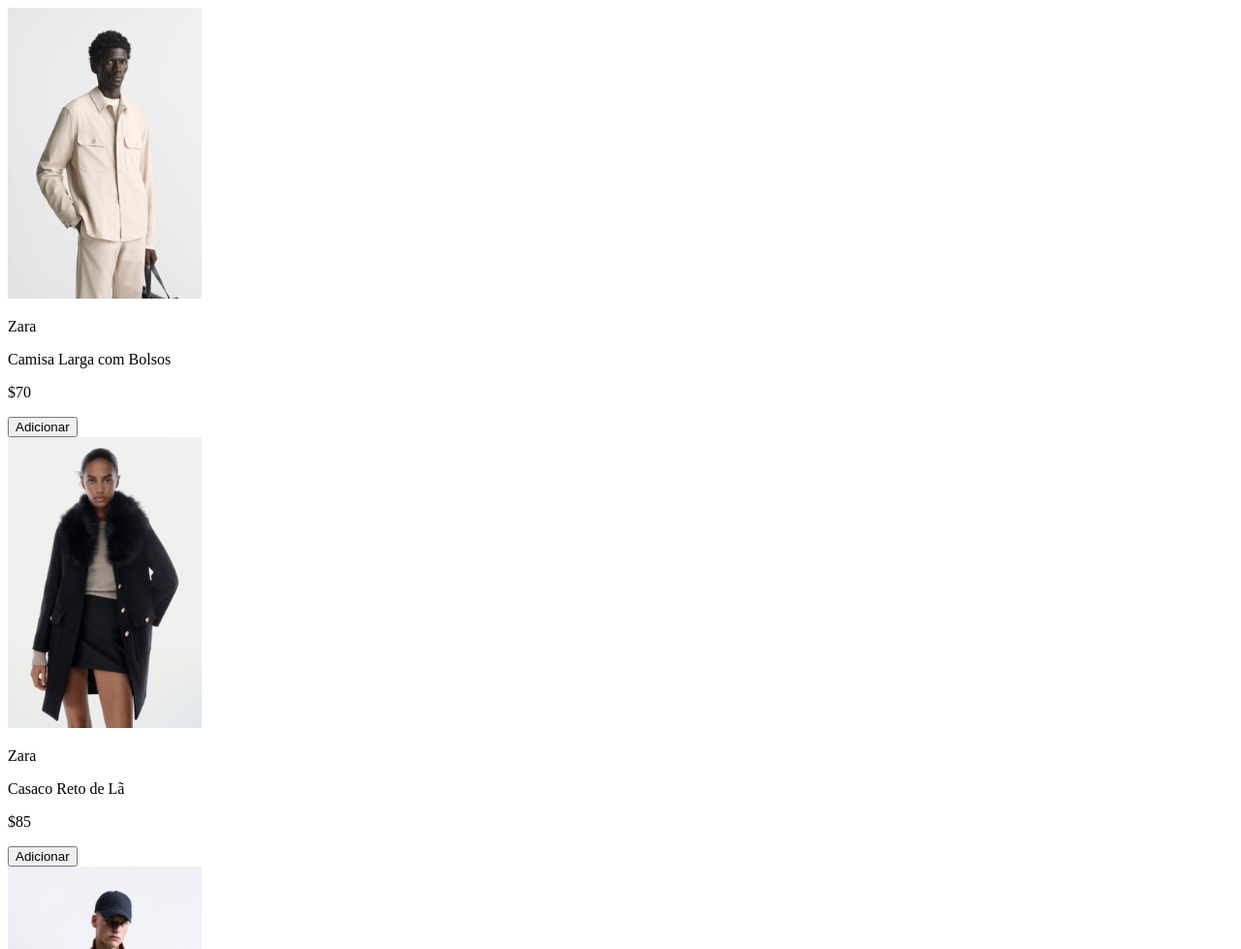
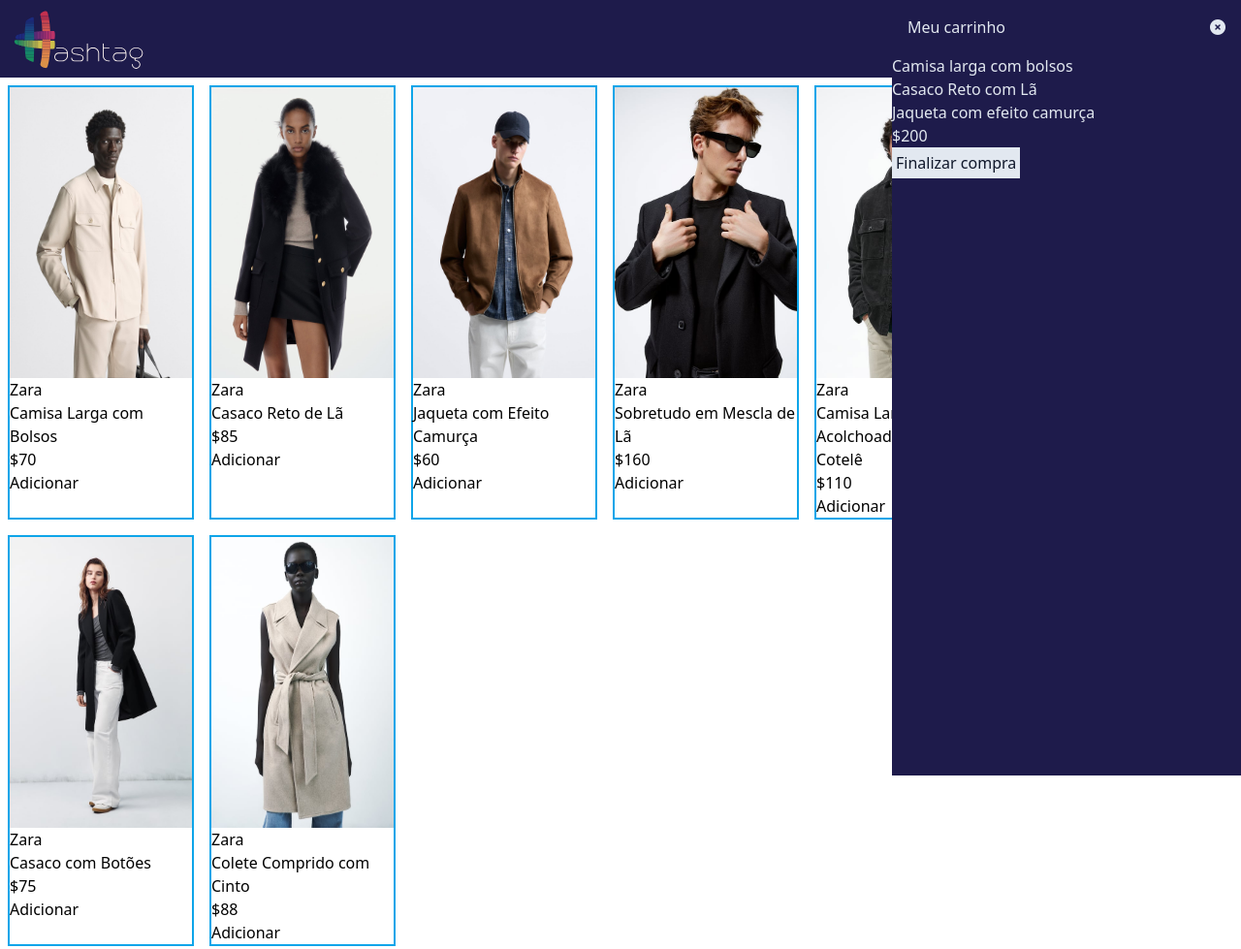
Before and after one commit to PatsFerrer/magazine-bugsoft, a website built with Vite: page index.html in a window 1280 px wide. Shown: the top 979 px of the page at 97% size. Built offline with nearby package versions, Linux system fonts and the light colour scheme.

Commit message:
add interação carrinho

```diff
--- a/index.html
+++ b/index.html
@@ -5,22 +5,46 @@
   <meta charset="UTF-8">
   <meta name="viewport" content="width=device-width, initial-scale=1.0">
   <link rel="stylesheet" href="style.css">
+  <link rel="stylesheet" href="https://cdnjs.cloudflare.com/ajax/libs/font-awesome/6.4.2/css/all.min.css" integrity="sha512-z3gLpd7yknf1YoNbCzqRKc4qyor8gaKU1qmn+CShxbuBusANI9QpRohGBreCFkKxLhei6S9CQXFEbbKuqLg0DA==" crossorigin="anonymous" referrerpolicy="no-referrer" />
   <title>Document</title>
 </head>
 
 <body>
-  <header>
+  <section id="carrinho" class="fixed top-0 right-[0px] bg-indigo-950 h-screen w-[360px] text-slate-200">
+
+    <div id="cabecalho-carrinho" class="flex justify-between m-4">
+      <p>Meu carrinho</p>
+      <button id="fechar-carrinho">
+        <i class="fa-solid fa-circle-xmark"></i>
+      </button>
+    </div>
+
+    <section id="produtos-carrinho">
+      <p>Camisa larga com bolsos</p>
+      <p>Casaco Reto com Lã</p>
+      <p>Jaqueta com efeito camurça</p>
+    </section>
+    <p id="preco-total">$200</p>
+    <button class="bg-slate-200 text-slate-900 p-1">Finalizar compra</button>
+
+  </section>
+
+  <header class="flex bg-indigo-950	p-2 justify-between">
+
+    <img class="h-16" src="assets/logo/hashtag.svg" alt="Logo do Magazine Bugsoft">
+    <div class="text-slate-200 flex gap-2 items-end mx-2">
+      <button id="abrir-carrinho"><i class="fa-solid fa-cart-shopping"></i></button>
+      <button><i class="fa-solid fa-user"></i></button>
+    </div>
 
   </header>
 
   <main>
-    <section id="container-produto">
-
+    <section id="container-produto" class="flex flex-wrap">
     </section>
   </main>
 
-
-  <script src="./main.js"></script>
+  <script type="module" src="./main.js"></script>
 </body>
 
 </html>
--- a/main.js
+++ b/main.js
@@ -1,3 +1,5 @@
+import { inicializarCarrinho } from "./src/menuCarrinho";
+
 const catalogo = [{
     id: 1,
     marca: 'Zara',
@@ -65,9 +67,9 @@
 ];
 
 for (const produtoCatalogo of catalogo) {
-    const cartaoProduto = `<div id="card-produto-1">
+    const cartaoProduto = `<div class="border-solid border-2 border-sky-500 w-48 m-2" id="card-produto-${produtoCatalogo.id}">
 <img src="assets/img/${produtoCatalogo.imagem}" alt="Produto do Magazine Bugsoft" style="height: 300px">
-<p>${produtoCatalogo.marca}</p>
+<p class="marca">${produtoCatalogo.marca}</p>
 <p>${produtoCatalogo.nome}</p>
 <p>$${produtoCatalogo.preco}</p>
 <button>Adicionar</button>
@@ -76,3 +78,5 @@
     document.getElementById('container-produto').innerHTML += cartaoProduto;
 
 }
+
+inicializarCarrinho();
--- a/package.json
+++ b/package.json
@@ -9,6 +9,9 @@
     "preview": "vite preview"
   },
   "devDependencies": {
+    "autoprefixer": "^10.4.15",
+    "postcss": "^8.4.29",
+    "tailwindcss": "^3.3.3",
     "vite": "^4.4.5"
   }
 }
--- /dev/null
+++ b/postcss.config.js
@@ -0,0 +1,6 @@
+export default {
+    plugins: {
+      tailwindcss: {},
+      autoprefixer: {},
+    }
+  };
--- /dev/null
+++ b/src/menuCarrinho.js
@@ -0,0 +1,17 @@
+function abrirCarrinho(){
+    document.getElementById('carrinho').classList.add('right-[0px]');
+    document.getElementById('carrinho').classList.remove('right-[-360px]');
+}
+
+function fecharCarrinho(){
+    document.getElementById('carrinho').classList.remove('right-[0px]');
+    document.getElementById('carrinho').classList.add('right-[-360px]');
+}
+
+export function inicializarCarrinho(){
+    const botaoFecharCarrinho = document.getElementById('fechar-carrinho');
+    const botaoAbrirCarrinho = document.getElementById('abrir-carrinho');
+
+    botaoFecharCarrinho.addEventListener('click', fecharCarrinho)
+    botaoAbrirCarrinho.addEventListener('click', abrirCarrinho)
+}
--- a/style.css
+++ b/style.css
@@ -1 +1,5 @@
 @charset "UTF-8";
+
+@tailwind base;
+@tailwind components;
+@tailwind utilities;
--- /dev/null
+++ b/tailwind.config.js
@@ -0,0 +1,8 @@
+/** @type {import('tailwindcss').Config} */
+export default {
+  content: ["./src/**/*.{html,js}","./*.{html,js}"],
+  theme: {
+    extend: {},
+  },
+  plugins: [],
+}
```
Also changed, not shown: 1 other file.
